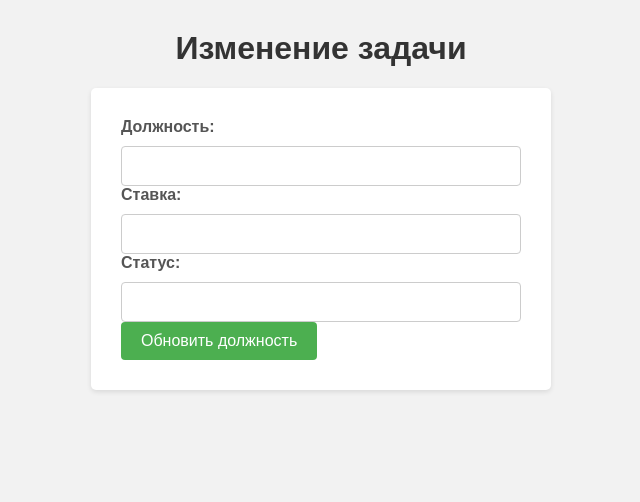
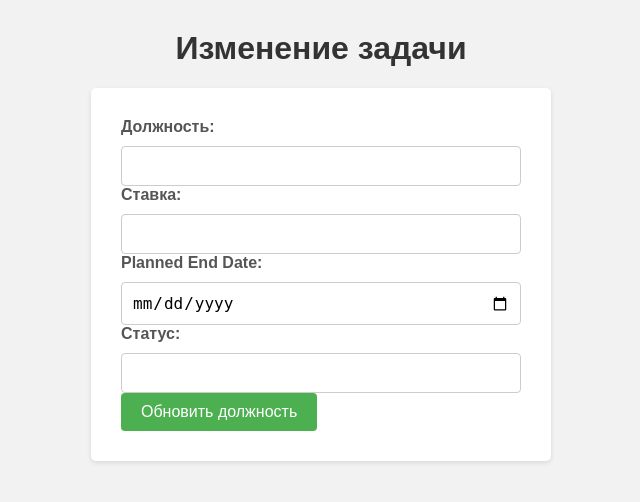
Before and after one commit to dan9Protasenia/task-management, a Flask app: page /edit_task/1/1 in a window 1280 px wide. Shown: the top 502 px of the page, without its empty margins (319-959 px from the left). Run offline with Flask 3, Linux system fonts and the light colour scheme.

Commit message:
Update edit_task.html

```diff
--- a/templates/edit_task.html
+++ b/templates/edit_task.html
@@ -70,6 +70,9 @@
         <label for="priority">Ставка:</label>
         <input type="text" id="priority" name="priority" value="{{ task.priority }}" required>
 
+         <label for="planned_end_date">Planned End Date:</label>
+        <input type="date" id="planned_end_date" name="planned_end_date" required>
+
         <label for="status">Статус:</label>
         <input type="text" id="status" name="status" value="{{ task.status }}" required>
 
```
